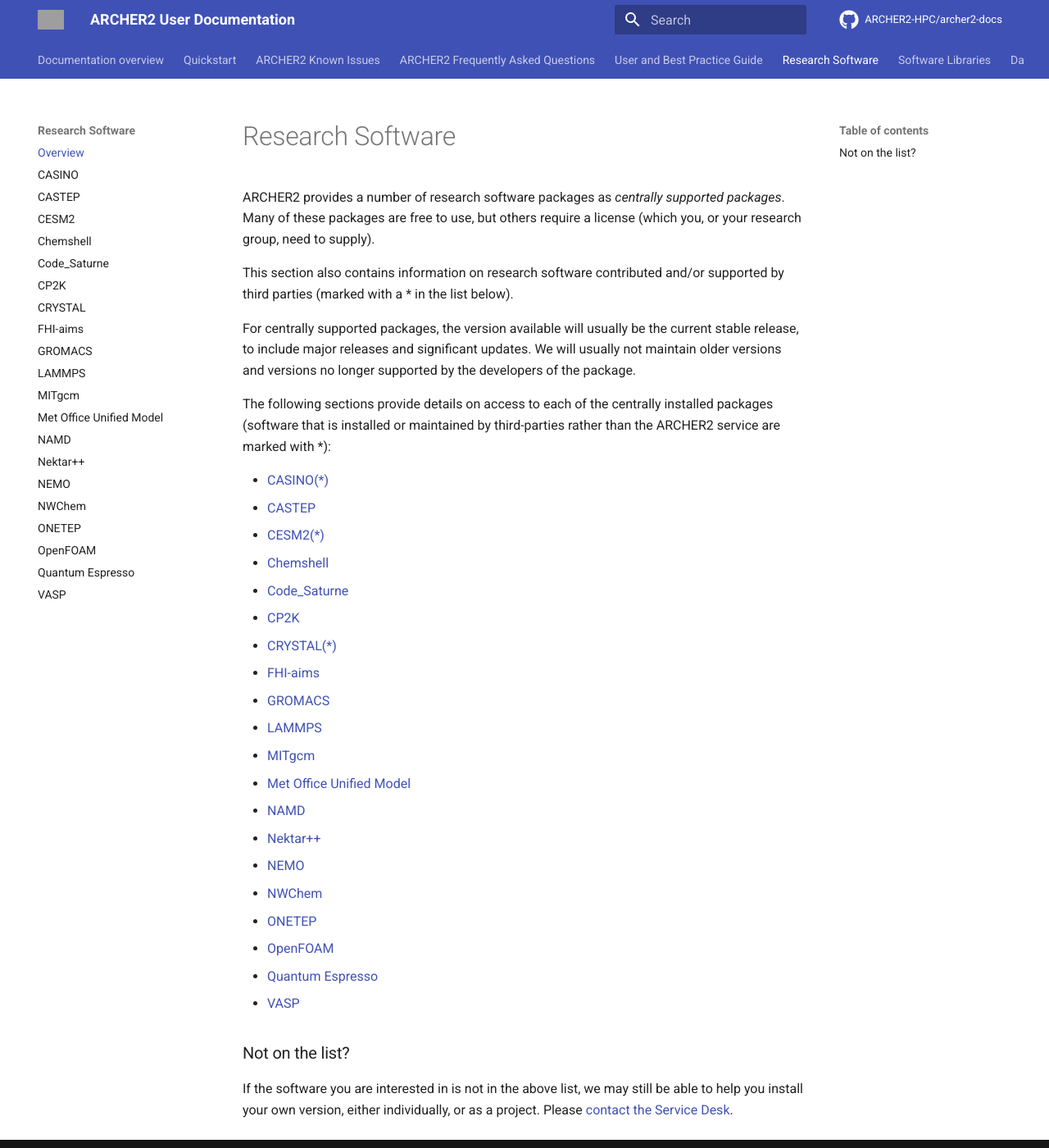
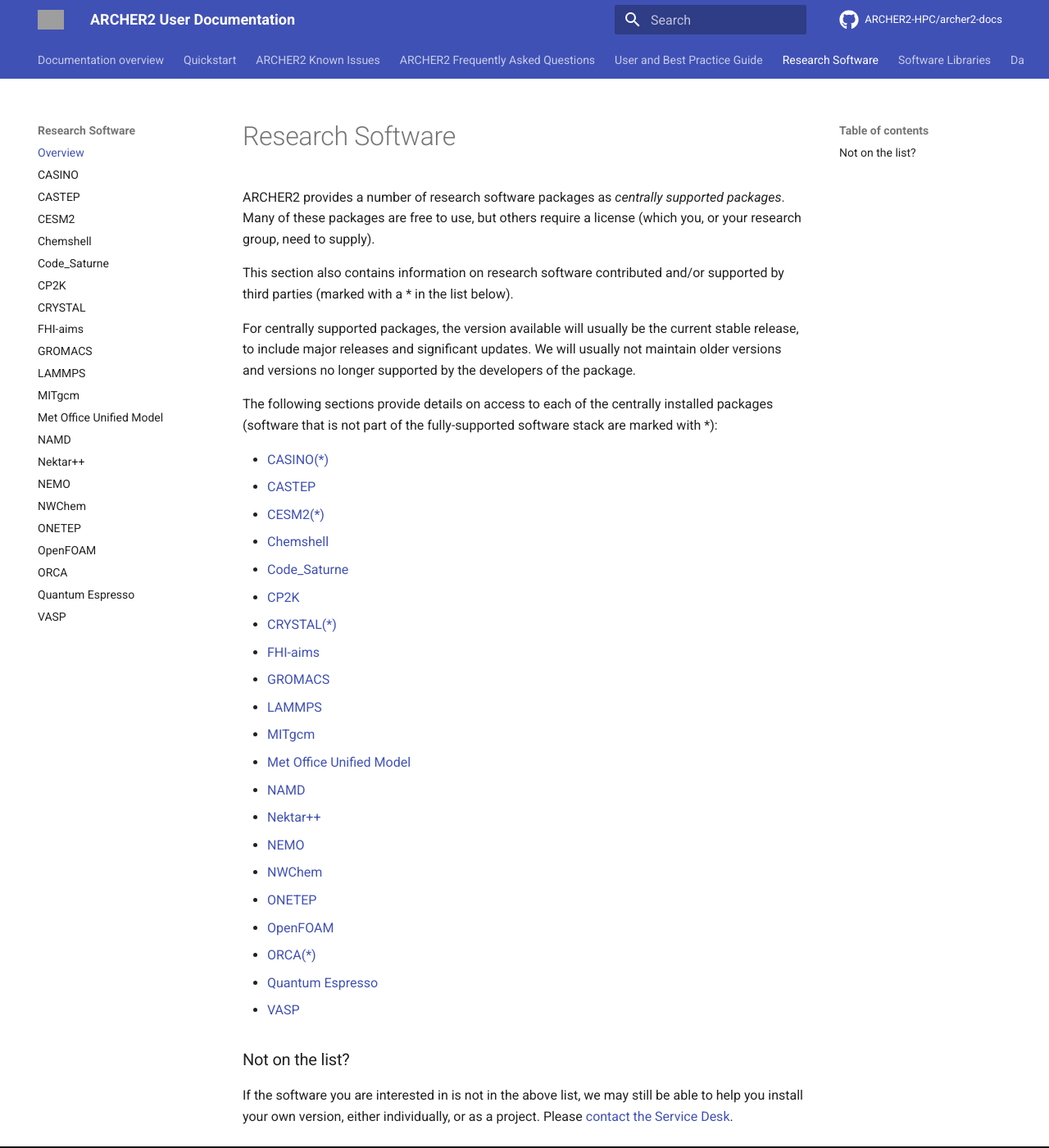
Before and after one commit to ARCHER2-HPC/archer2-docs, an MkDocs documentation site: the page built from docs/research-software/index.md, in a window 1280 px wide and 1400 px high. Shown: the whole window at 82% size. Built offline with MkDocs 1.6.1 and Material for MkDocs 9.7.7, drawn with Linux system fonts in a browser that asks for light colours; comment, search, counter and statistics services are not loaded; grey boxes are pictures that could not be loaded.

Commit message:
Adds basic ORCA docs

```diff
--- a/docs/research-software/index.md
+++ b/docs/research-software/index.md
@@ -13,8 +13,8 @@
 longer supported by the developers of the package.
 
 The following sections provide details on access to each of the
-centrally installed packages (software that is installed or maintained
-by third-parties rather than the ARCHER2 service are marked with *):
+centrally installed packages (software that is not part of the
+fully-supported software stack are marked with *):
 
   - [CASINO(*)](casino.md)
   - [CASTEP](castep.md)
@@ -34,6 +34,7 @@
   - [NWChem](nwchem.md)
   - [ONETEP](onetep.md)
   - [OpenFOAM](openfoam.md)
+  - [ORCA(*)](orca.md)
   - [Quantum Espresso](qe.md)
   - [VASP](vasp.md)
 
--- a/mkdocs.yml
+++ b/mkdocs.yml
@@ -86,6 +86,7 @@
     - "NWChem": research-software/nwchem.md
     - "ONETEP": research-software/onetep.md
     - "OpenFOAM": research-software/openfoam.md
+    - "ORCA": research-software/orca.md
     - "Quantum Espresso": research-software/qe.md
     - "VASP": research-software/vasp.md
   - "Software Libraries":
```
Also changed, not shown: docs/research-software/orca.md (added, +48 -0 lines).
